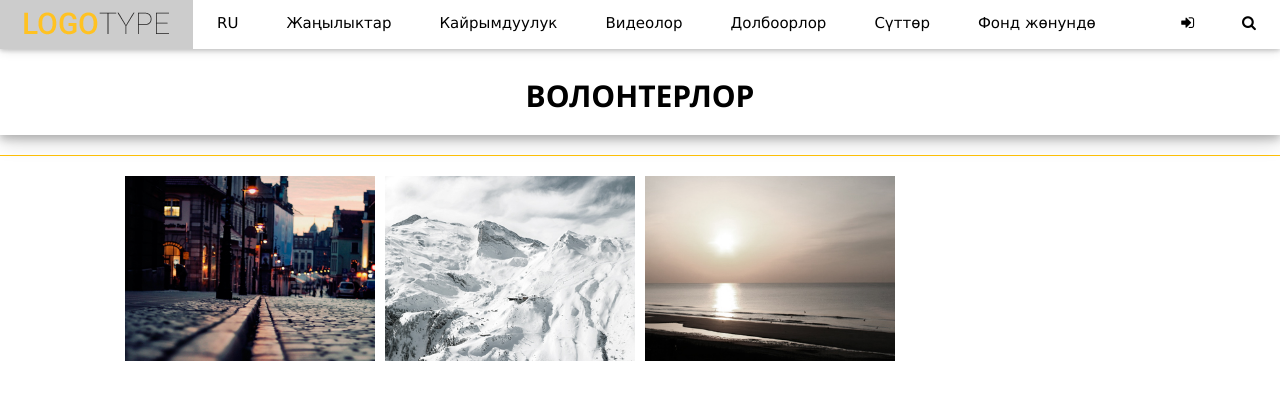
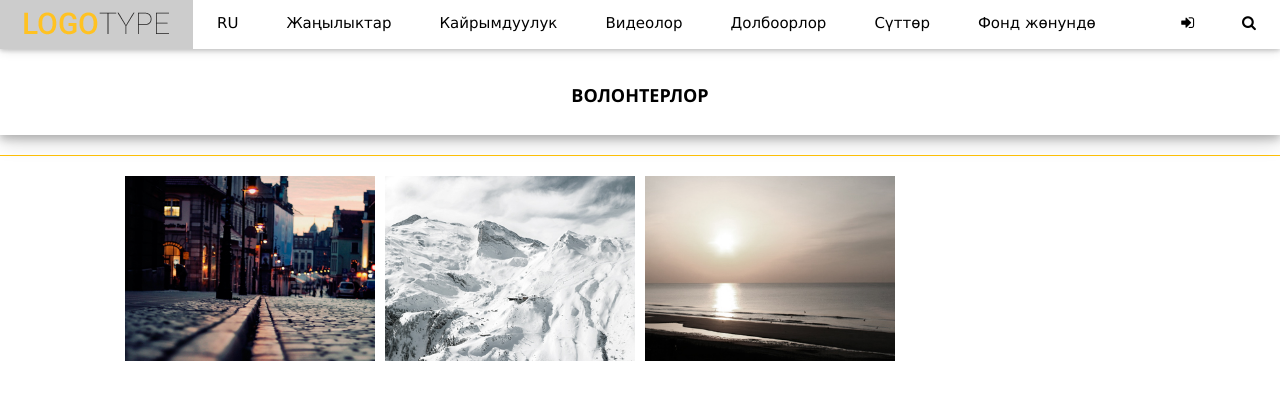
Before and after one commit to Salamonk653/yiman, a Django app: page /mediaportal/ in a window 1280 px wide. Shown: the top 400 px of the page. Run offline with Django 3.2, Linux system fonts and the light colour scheme; data comes from the database, SQL or seed files in the repository; tables that the repository leaves empty hold one stand-in row (values such as "Sample post"); some libraries are stand-ins or nearby versions.

Commit message:
Добавлена немножко изменение в стиль

```diff
--- a/static_dev/css/media.css
+++ b/static_dev/css/media.css
@@ -183,6 +183,9 @@
     .header__registration {
         padding-right: 30px;
     }
+    h2{
+        font-size: 14px;
+    }
 }
 
 @media (min-width: 700px) {
--- a/static_dev/css_gallery/media.css
+++ b/static_dev/css_gallery/media.css
@@ -61,6 +61,9 @@
         background-size: 100% 300px;
         min-height: 300px;
     }
+    h2{
+        font-size: 14px;
+    }
 }
 
 /* Extra Small Devices, Phones */
@@ -79,6 +82,9 @@
     }
     .karta{
         font-size: 40px;
+    }
+    h2{
+        font-size: 18px;
     }
 }
 
--- a/templates/base.html
+++ b/templates/base.html
@@ -18,6 +18,7 @@
     <link rel="stylesheet" href="{% static 'css/media.css' %}">
     <link rel="stylesheet" href="{% static 'css/w3.css' %}">
     <link rel="stylesheet" href="{% static 'css/w3.black.css' %}">
+    <link rel="stylesheet" href="{% static 'css_gallery/media.css' %}">
     {% block head %}
 
     {% endblock %}
--- a/templates/gallery/base_for_gallery.html
+++ b/templates/gallery/base_for_gallery.html
@@ -13,6 +13,7 @@
     <link rel="stylesheet" href="{% static 'css/media.css' %}">
     <link rel="stylesheet" href="{% static 'css/w3.css' %}">
     <link rel="stylesheet" href="{% static 'css/w3.black.css' %}">
+    <link rel="stylesheet" href="{% static 'css_gallery/media.css' %}">
     {% block head %}
 
     {% endblock %}
--- a/templates/index_1.html
+++ b/templates/index_1.html
@@ -15,10 +15,10 @@
     <link rel="stylesheet" href="{% static 'css/jquery.formstyler.css' %}">
     <link rel="stylesheet" href="{% static 'css/style.css' %}">
     <link rel="stylesheet" href="{% static 'css/media.css' %}">
-    <link rel="stylesheet" href="{% static 'css_gallery/media.css' %}">
     <link rel="stylesheet" href="{% static 'css/w3.css' %}">
     <link rel="stylesheet" href="{% static 'css/w3.black.css' %}">
     <link rel="stylesheet" href="{% static 'css/tochno.css' %}">
+    <link rel="stylesheet" href="{% static 'css_gallery/media.css' %}">
 
 
 </head>
--- a/templates/ru/base.html
+++ b/templates/ru/base.html
@@ -18,6 +18,7 @@
     <link rel="stylesheet" href="{% static 'css/media.css' %}">
     <link rel="stylesheet" href="{% static 'css/w3.css' %}">
     <link rel="stylesheet" href="{% static 'css/w3.black.css' %}">
+    <link rel="stylesheet" href="{% static 'css_gallery/media.css' %}">
     {% block head %}
 
     {% endblock %}
--- a/templates/ru/gallery/base_for_gallery.html
+++ b/templates/ru/gallery/base_for_gallery.html
@@ -13,6 +13,7 @@
     <link rel="stylesheet" href="{% static 'css/media.css' %}">
     <link rel="stylesheet" href="{% static 'css/w3.css' %}">
     <link rel="stylesheet" href="{% static 'css/w3.black.css' %}">
+    <link rel="stylesheet" href="{% static 'css_gallery/media.css' %}">
     {% block head %}
 
     {% endblock %}
--- a/templates/ru/search/search.html
+++ b/templates/ru/search/search.html
@@ -30,7 +30,7 @@
                 {% endif %}
             <li class="w3-padding-16 w3-container">
                 {% if article.image %}
-                    <img src="{{ article.image }}" alt="{{ article.name }}"
+                    <img src="{{ article.image.url }}" alt="{{ article.name }}"
                          class="w3-left w3-margin-right"
                          style="width:100px">
                 {% endif %}
--- a/templates/search/search.html
+++ b/templates/search/search.html
@@ -30,7 +30,7 @@
                 {% endif %}
             <li class="w3-padding-16 w3-container">
                 {% if article.image %}
-                    <img src="{{ article.image }}" alt="{{ article.name }}"
+                    <img src="{{ article.image.url }}" alt="{{ article.name }}"
                          class="w3-left w3-margin-right"
                          style="width:100px">
                 {% endif %}
```
